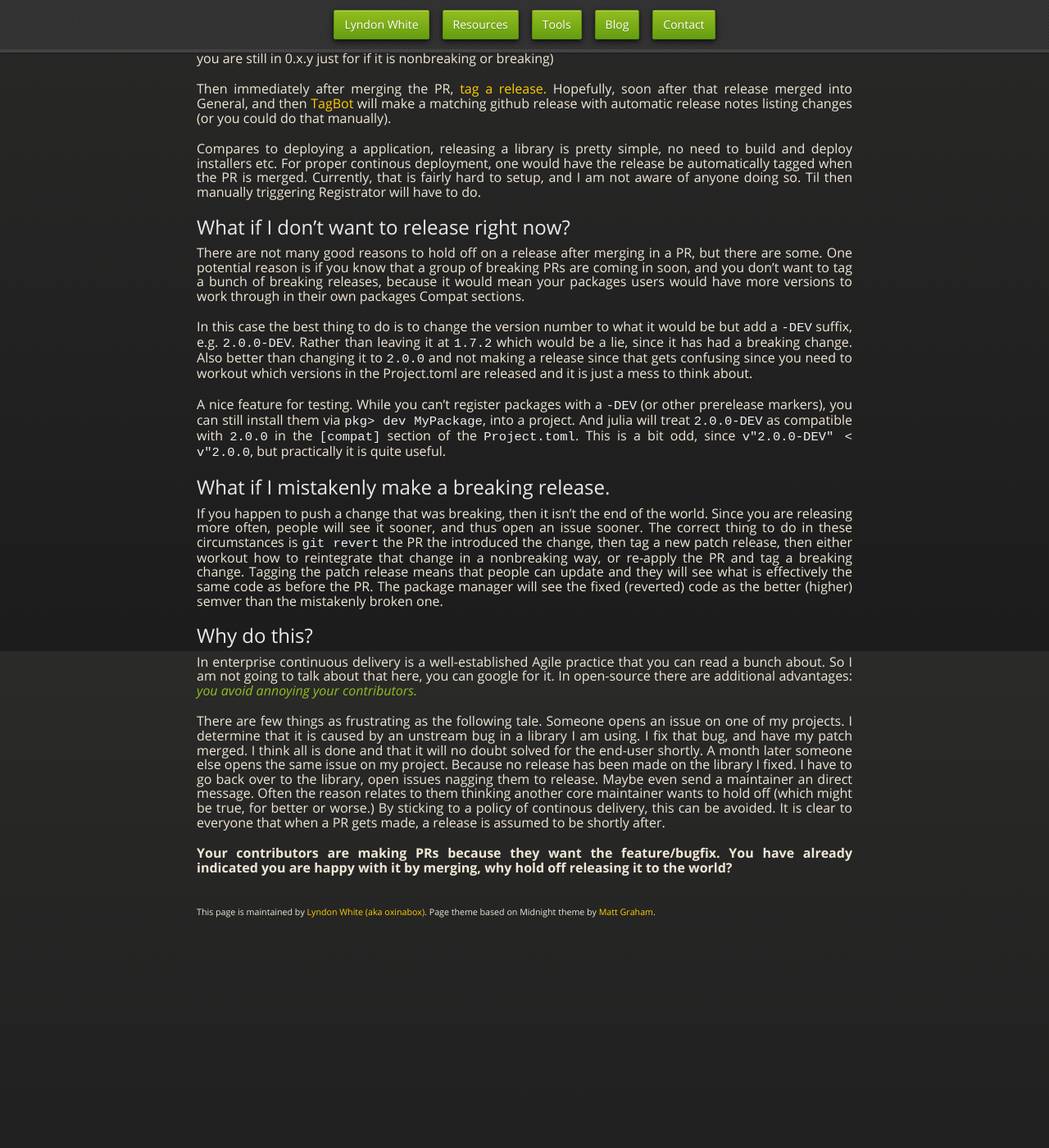
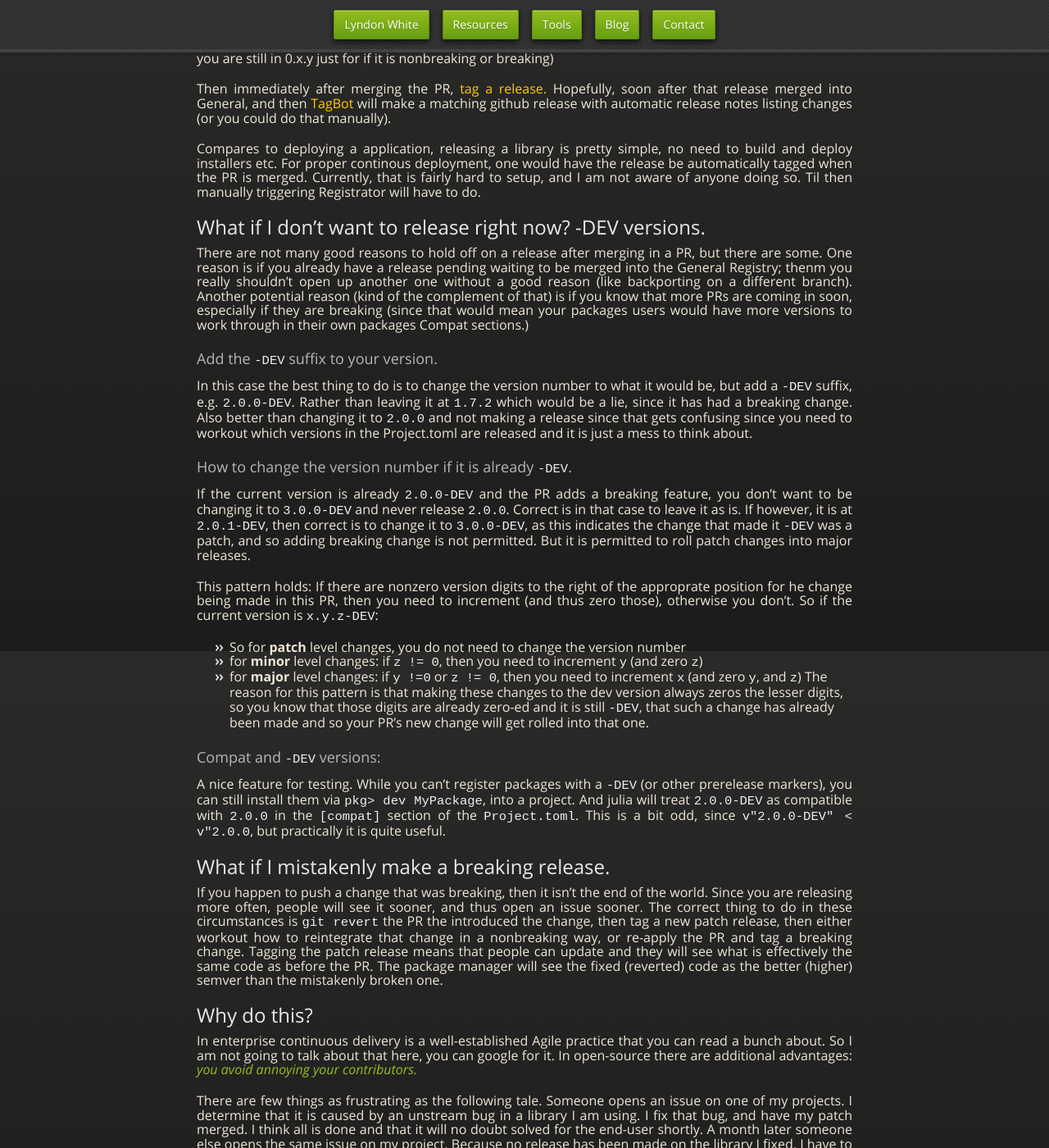
Before and after one commit to oxinabox/oxinabox.github.io, a Jekyll site: the page built from _posts/2019-09-28-Continuous-Delivery-For-Julia-Packages.md, in a window 1280 px wide and 1400 px high, scrolled down 1006 px. Shown: the whole window at 82% size. Built offline with Jekyll 4.4.1, drawn with Linux system fonts in a browser that asks for light colours; nearby versions of some CDN libraries; some web fonts are replaced; before the commit the page ends 2155 px from its top, so only the background shows below that.

Commit message:
Update 2019-09-28-Continuous-Delivery-For-Julia-Packages.md

```diff
--- a/_posts/2019-09-28-Continuous-Delivery-For-Julia-Packages.md
+++ b/_posts/2019-09-28-Continuous-Delivery-For-Julia-Packages.md
@@ -69,17 +69,35 @@ For proper continous deployment, one would have the release be automatically tag
 Til then manually triggering Registrator will have to do.
 
 
-## What if I don't want to release right now?
-There are not many good reasons to hold off on a release after merging in a PR,
-but there are some.
-One potential reason is if you know that a group of breaking PRs are coming in soon,
-and you don't want to tag a bunch of breaking releases, because it would mean your packages users would have more versions to work through in their own packages Compat sections.
+## What if I don't want to release right now? -DEV versions.
+There are not many good reasons to hold off on a release after merging in a PR, but there are some.
+One reason is if you already have a release pending waiting to be merged into the General Registry;
+thenm you really shouldn't open up another one without a good reason (like backporting on a different branch).
+Another potential reason (kind of the complement of that) is if you know that more PRs are coming in soon, especially if they are breaking (since that would mean your packages users would have more versions to work through in their own packages Compat sections.)
 
-In this case the best thing to do is to change the version number to what it would be
+### Add the `-DEV` suffix to your version.
+
+In this case the best thing to do is to change the version number to what it would be,
 but add a `-DEV` suffix, e.g. `2.0.0-DEV`.
 Rather than leaving it at `1.7.2` which would be a lie, since it has had a breaking change.
 Also better than changing it to `2.0.0` and not making a release since that gets confusing since you need to workout which versions in the Project.toml are released and it is just a mess to think about.
 
+### How to change the version number if it is already `-DEV`.
+If the current version is already `2.0.0-DEV` and the PR adds a breaking feature, you don't want to be changing it to `3.0.0-DEV` and never release `2.0.0`. Correct is in that case to leave it as is.
+If however, it is at `2.0.1-DEV`, then correct is to change it to `3.0.0-DEV`,
+as this indicates the change that made it `-DEV` was a patch, and so adding breaking change is not permitted.
+But it is permitted to roll patch changes into major releases.
+
+This pattern holds: If there are nonzero version digits to the right of the approprate position for he change being made in this PR, then you need to increment (and thus zero those), otherwise you don't.
+So if the current version is  `x.y.z-DEV`:
+ - So for **patch** level changes, you do not need to change the version number
+ - for **minor** level changes: if `z != 0`, then you need to increment `y` (and zero `z`)
+ - for **major** level changes: if `y !=0` or `z != 0`, then you need to increment `x` (and zero `y`, and `z`)
+ The reason for this pattern is that making these changes to the dev version always zeros the lesser digits,
+ so you know that those digits are already zero-ed and it is still `-DEV`, that such a change has already been made and so your PR's new change will get rolled into that one.
+
+
+### Compat and `-DEV` versions:
 A nice feature for testing.
 While you can't register packages with a `-DEV` (or other prerelease markers),
 you can still install them via `pkg> dev MyPackage`, into a project.
```
